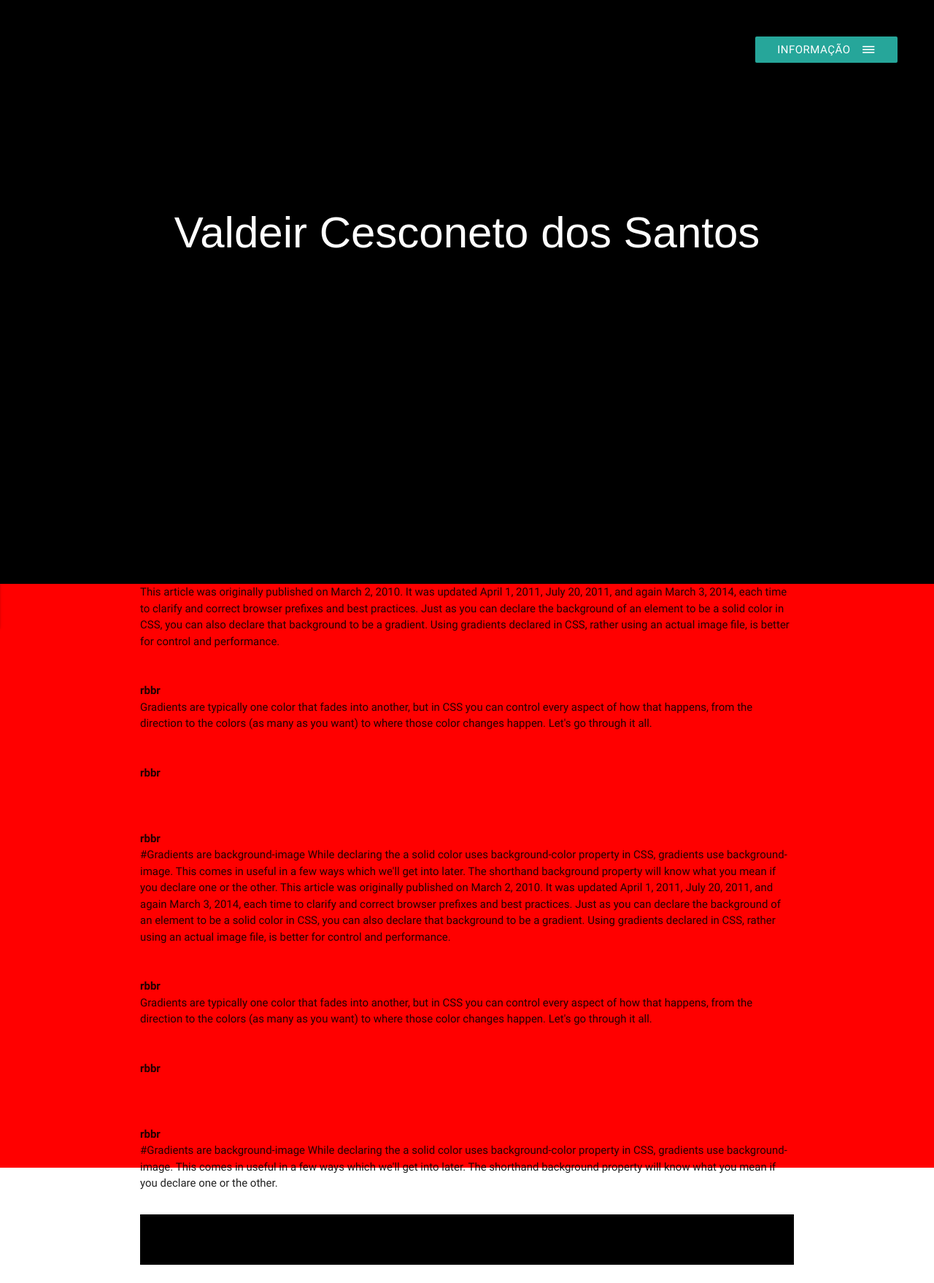
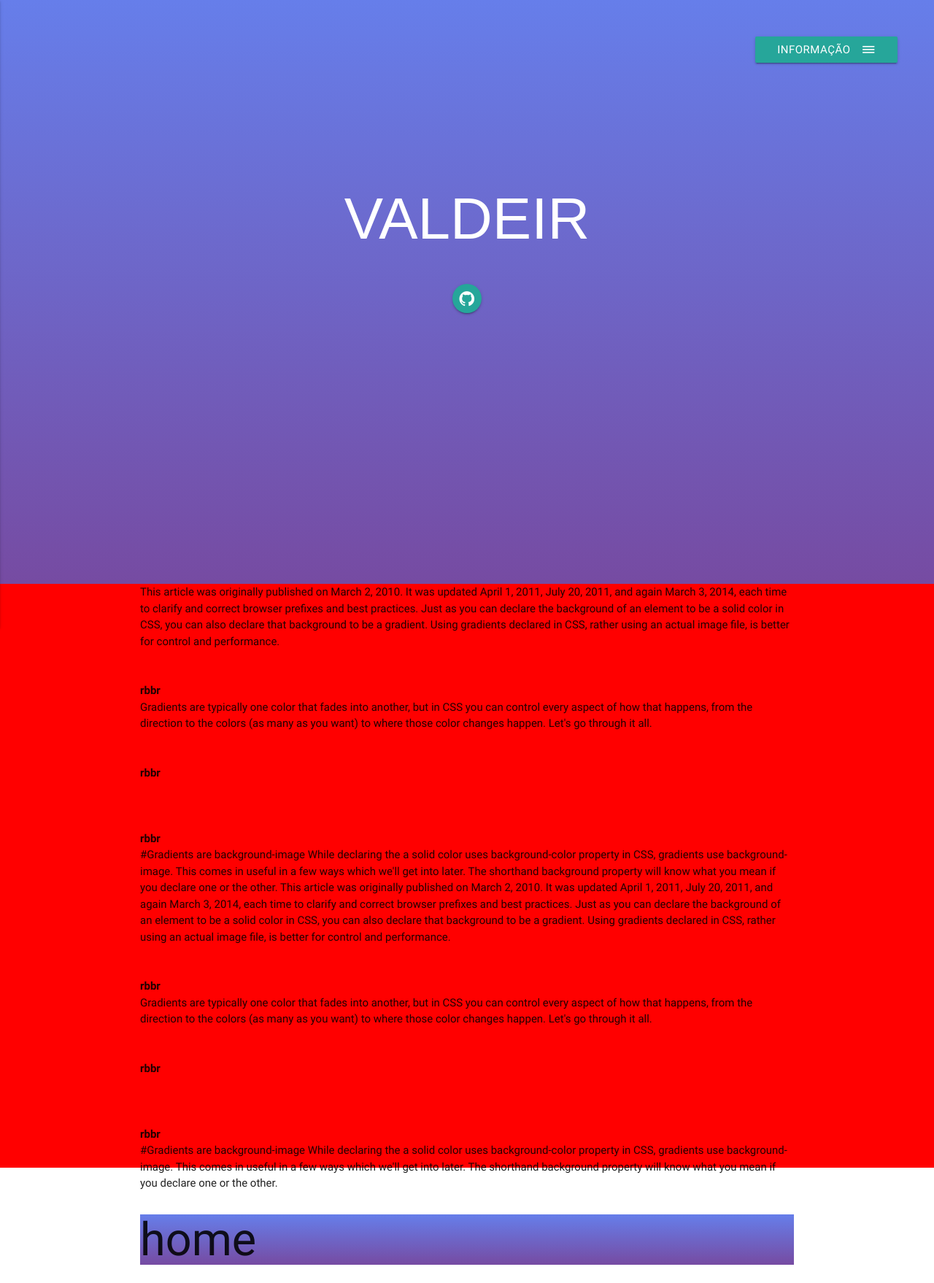
Before and after one commit to valdeircesconeto/valdeir-cesconeto, a PHP site: page / in a window 1280 px wide. Shown: the whole page at 73% size. Run offline with PHP 8.4, Linux system fonts and the light colour scheme; grey boxes are pictures that could not be loaded.

Commit message:
add button

```diff
--- a/css/style-index.css
+++ b/css/style-index.css
@@ -16,11 +16,20 @@
   align-items: center;
   justify-content: center;
 }
+.github{
+  padding: 0;
+}
+.sub-menu{
+  display: flex;
+  align-items: center;
+  justify-content: center;
+}
 section {
   height: 100vh;
 }
 #home{
   background-color: #000;
+    background: linear-gradient(#667eea, #764ba2);
 }
 #conteudo{
   background-color: red;
@@ -30,9 +39,9 @@
 @media screen and (max-width: 767px) {
   .text-name{
     font-family: 'Kanit', sans-serif;
-    margin-top: 200px;
+    margin-top: 400px;
     color: #fff;
-    font-size: 50px;
+    font-size: 80px;
     display: flex;
     align-items: center;
     justify-content: center;
@@ -46,7 +55,7 @@
     font-family: 'Kanit', sans-serif;
     margin-top: 200px;
     color: #fff;
-    font-size: 50px;
+    font-size: 80px;
     display: flex;
     align-items: center;
     justify-content: center;
@@ -56,9 +65,9 @@
 @media screen and (min-width: 992px) and (max-width: 1200px) {
   .text-name{
     font-family: 'Kanit', sans-serif;
-    margin-top: 200px;
+    margin-top: 170px;
     color: #fff;
-    font-size: 45px;
+    font-size: 80px;
     display: flex;
     align-items: center;
     justify-content: center;
@@ -66,5 +75,14 @@
 }
 /* > Computer*/
 @media screen and (min-width: 1200px) {
-
+  .text-name{
+    font-family: 'Kanit', sans-serif;
+    margin-top: 170px;
+    color: #fff;
+    font-size: 80px;
+    display: flex;
+    align-items: center;
+    justify-content: center;
+  }
 }
+}
--- a/index.html
+++ b/index.html
@@ -39,7 +39,14 @@
     <div class="container">
       <div class="row">
         <div class="col s12 m12 l12">
-          <h1 class="text-name">Valdeir Cesconeto dos Santos</h1>
+          <h1 class="text-name">VALDEIR</h1>
+        </div>
+      </div>
+      <div class="row">
+        <div class="col s12 m12 l12">
+          <div class="sub-menu">
+            <a href="#" class="wow bounceInDown btn btn-floating pulse github" data-wow-duration="1.2s" data-wow-delay="0.8s"><i class="fa fa-github" aria-hidden="true"></i></a>
+          </div>
         </div>
       </div>
     </div>
```
